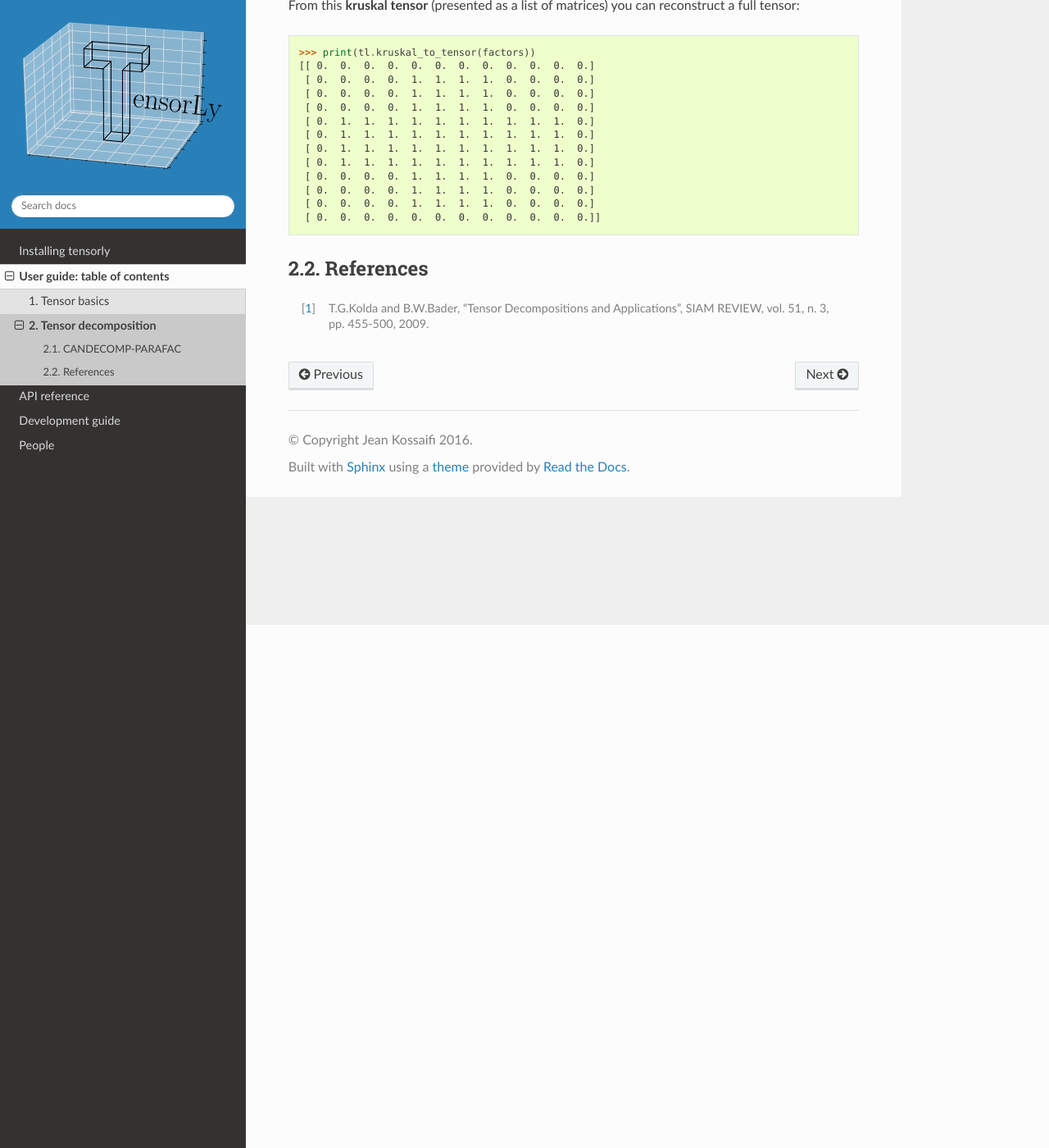
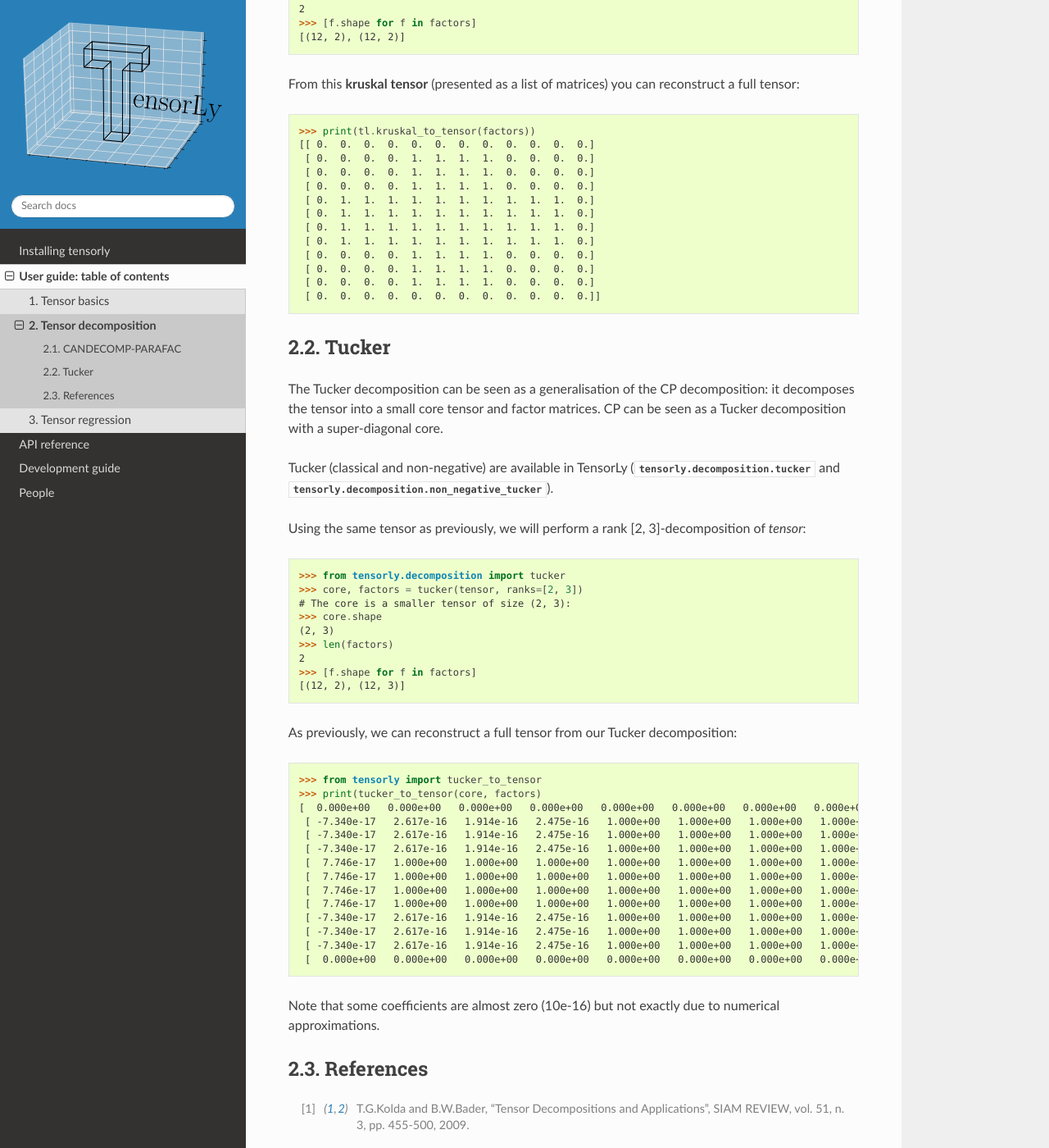
Before and after one commit to tensorly/tensorly, a Sphinx documentation site: the page built from doc/tensor_decomposition.rst, in a window 1280 px wide and 1400 px high, scrolled down 638 px. Shown: the whole window at 82% size. Built offline with Sphinx 7.4.7 and the Read the Docs theme 2.0.0, drawn with Linux system fonts in a browser that asks for light colours; formulas are drawn with MathJax 3; pages that are not in the unit, such as notebooks, are missing from menus; some of the changed text lies outside the part shown.

Commit message:
DOC: added doc on Tucker decomposition and regression.

```diff
--- a/doc/tensor_decomposition.rst
+++ b/doc/tensor_decomposition.rst
@@ -6,6 +6,7 @@ Refer to [1]_ for more information on tensor decomposition.
 
 CANDECOMP-PARAFAC
 -----------------
+We demonstrate here how to perform a Canonical Polyadic Decomposition (also known as CANDECOMP-PARAFAC, CP, or PARAFAC decomposition). A rank-r Parafac decomposes a tensor into a linear combination of r rank-1 tensors (See [1]_ for more details).
 
 First, let's create a second order tensor that is zero everywhere except in a swiss shape that is one.
 
@@ -60,6 +61,47 @@ From this **kruskal tensor** (presented as a list of matrices) you can reconstru
     [ 0.  0.  0.  0.  0.  0.  0.  0.  0.  0.  0.  0.]]
 
 
+Tucker
+------
+The Tucker decomposition can be seen as a generalisation of the CP decomposition: it decomposes the tensor into a small core tensor and factor matrices. CP can be seen as a Tucker decomposition with a super-diagonal core.
+
+Tucker (classical and non-negative) are available in TensorLy (:func:`tensorly.decomposition.tucker` and :func:`tensorly.decomposition.non_negative_tucker`).
+
+Using the same tensor as previously, we will perform a rank [2, 3]-decomposition of `tensor`:
+
+.. code::
+
+   >>> from tensorly.decomposition import tucker
+   >>> core, factors = tucker(tensor, ranks=[2, 3])
+   # The core is a smaller tensor of size (2, 3):
+   >>> core.shape
+   (2, 3)
+   >>> len(factors)
+   2
+   >>> [f.shape for f in factors]
+   [(12, 2), (12, 3)]
+
+As previously, we can reconstruct a full tensor from our Tucker decomposition:
+
+.. code:: python
+
+   >>> from tensorly import tucker_to_tensor
+   >>> print(tucker_to_tensor(core, factors)
+   [  0.000e+00   0.000e+00   0.000e+00   0.000e+00   0.000e+00   0.000e+00   0.000e+00   0.000e+00   0.000e+00   0.000e+00   0.000e+00   0.000e+00]
+    [ -7.340e-17   2.617e-16   1.914e-16   2.475e-16   1.000e+00   1.000e+00   1.000e+00   1.000e+00   2.475e-16   2.475e-16   2.475e-16   0.000e+00]
+    [ -7.340e-17   2.617e-16   1.914e-16   2.475e-16   1.000e+00   1.000e+00   1.000e+00   1.000e+00   2.475e-16   2.475e-16   2.475e-16   0.000e+00]
+    [ -7.340e-17   2.617e-16   1.914e-16   2.475e-16   1.000e+00   1.000e+00   1.000e+00   1.000e+00   2.475e-16   2.475e-16   2.475e-16   0.000e+00]
+    [  7.746e-17   1.000e+00   1.000e+00   1.000e+00   1.000e+00   1.000e+00   1.000e+00   1.000e+00   1.000e+00   1.000e+00   1.000e+00   0.000e+00]
+    [  7.746e-17   1.000e+00   1.000e+00   1.000e+00   1.000e+00   1.000e+00   1.000e+00   1.000e+00   1.000e+00   1.000e+00   1.000e+00   0.000e+00]
+    [  7.746e-17   1.000e+00   1.000e+00   1.000e+00   1.000e+00   1.000e+00   1.000e+00   1.000e+00   1.000e+00   1.000e+00   1.000e+00   0.000e+00]
+    [  7.746e-17   1.000e+00   1.000e+00   1.000e+00   1.000e+00   1.000e+00   1.000e+00   1.000e+00   1.000e+00   1.000e+00   1.000e+00   0.000e+00]
+    [ -7.340e-17   2.617e-16   1.914e-16   2.475e-16   1.000e+00   1.000e+00   1.000e+00   1.000e+00   2.475e-16   2.475e-16   2.475e-16   0.000e+00]
+    [ -7.340e-17   2.617e-16   1.914e-16   2.475e-16   1.000e+00   1.000e+00   1.000e+00   1.000e+00   2.475e-16   2.475e-16   2.475e-16   0.000e+00]
+    [ -7.340e-17   2.617e-16   1.914e-16   2.475e-16   1.000e+00   1.000e+00   1.000e+00   1.000e+00   2.475e-16   2.475e-16   2.475e-16   0.000e+00]
+    [  0.000e+00   0.000e+00   0.000e+00   0.000e+00   0.000e+00   0.000e+00   0.000e+00   0.000e+00   0.000e+00   0.000e+00   0.000e+00   0.000e+00]]
+
+Note that some coefficients are almost zero (10e-16) but not exactly due to numerical approximations.
+
 References
 ----------
 .. [1] T.G.Kolda and B.W.Bader, "Tensor Decompositions and Applications",
--- a/doc/user_guide.rst
+++ b/doc/user_guide.rst
@@ -8,3 +8,4 @@ User guide: table of contents
 
    tensor_basics.rst
    tensor_decomposition.rst
+   tensor_regression.rst
```
Also changed, not shown: doc/tensor_regression.rst (added, +29 -0 lines).
